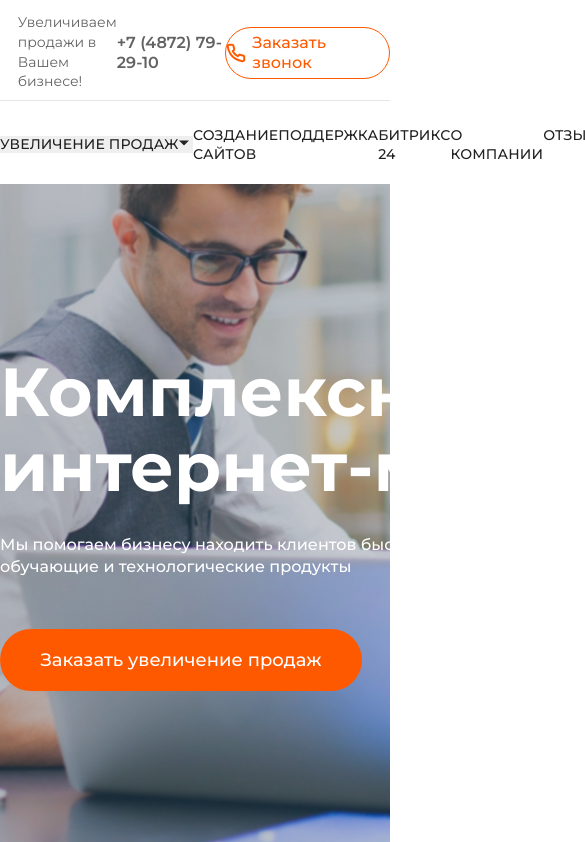
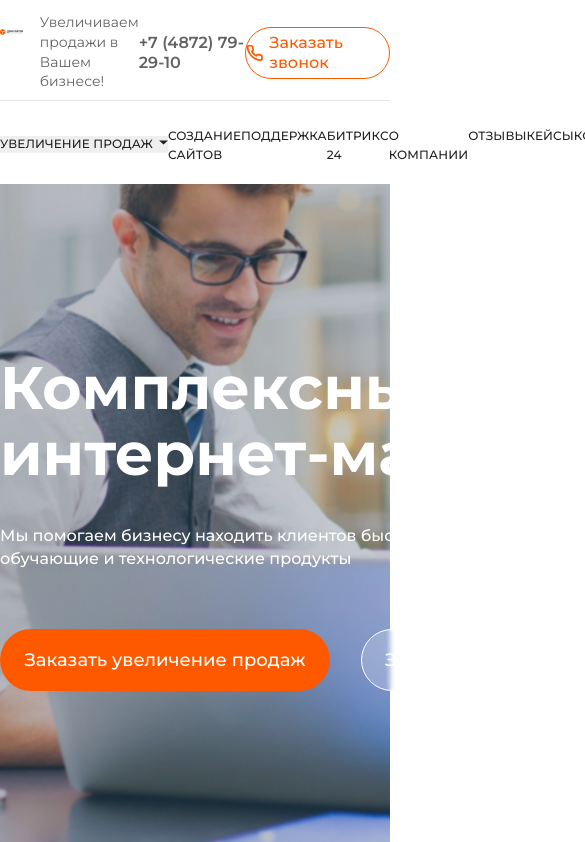
Before and after one commit to Lenka-W1/Integrated-internet-marketing-test-, a plain HTML site: page Integrated-internet-marketing/index.html in a window 390 px wide. Shown: the top 842 px of the page, 585 px wide, since content can reach past the window. Drawn offline with Linux system fonts and the light colour scheme.

Commit message:
feat: add media queries

```diff
--- a/Integrated-internet-marketing/index.html
+++ b/Integrated-internet-marketing/index.html
@@ -85,7 +85,7 @@
               </li>
               <li>
                 <span class="address">
-                  +7 (495) 223-66-59
+                  +7 (495) 223-66-59<br>
                   г. Тула, ул. Пушкинская, 27
                 </span>
               </li>
@@ -121,7 +121,7 @@
           </div>
           <div class="development-block">
             <h2 class="list-title">
-              РАЗРАБОТКА И ПОДДЕРЖКА САЙТОВ
+              РАЗРАБОТКА<br>И ПОДДЕРЖКА САЙТОВ
             </h2>
             <ul class="development-list list">
               <li>Разработка</li>
--- a/Integrated-internet-marketing/style.css
+++ b/Integrated-internet-marketing/style.css
@@ -138,10 +138,11 @@ body {
   -webkit-appearance: none;
   cursor: pointer;
   outline: none;
-  position: relative;
+  padding-right: 1em;
+  background-repeat: no-repeat;
+  background-position: calc(100% - 0.03em) 0.35em;
+  background-size: 0.74em auto;
   background-image: url('./image/vector1.svg');
-  background-repeat: no-repeat;
-  background-position: calc(100% - 0.30em) 0.35em;
 }
 
 #select option {
@@ -278,7 +279,7 @@ body {
 }
 
 .contact-block {
-  width: 228px;
+  width: 255px;
   height: 327px;
   display: flex;
   flex-direction: column;
@@ -345,8 +346,11 @@ body {
   font-style: normal;
   font-weight: 500;
   font-size: 14px;
-  line-height: 170%;
   color: #ffffff;
+}
+
+.document {
+  margin-bottom: 12px;
 }
 
 .region,
@@ -406,3 +410,63 @@ body {
 .list-of-additional-info {
   height: 216px;
 }
+
+@media screen and (max-width: 1400px) {
+
+  .top-block-header,
+  .navigation,
+  .service-order,
+  .basement-wrapper {
+    max-width: 1100px;
+  }
+
+  .navigation ul {
+    width: 815px;
+  }
+}
+
+@media screen and (max-width: 1200px) {
+  .top-block-header,
+  .navigation,
+  .service-order,
+  .basement-wrapper {
+    max-width: 1000px;
+  }
+
+  .call-btn {
+    width: 200px;
+  }
+
+  #select {
+    font-size: 12px;
+    width: 168px;
+  }
+
+  .navigation-point {
+    font-size: 12px;
+  }
+
+  .navigation ul {
+    width: 750px;
+  }
+
+  .main-title {
+    font-size: 60px;
+  }
+
+  .order-block {
+    width: 700px;
+  }
+
+  .order-buttons-block {
+    width: 670px;
+  }
+
+  .sales {
+    width: 330px;
+  }
+
+  .audit {
+    width: 309px;
+  }
+}
```
